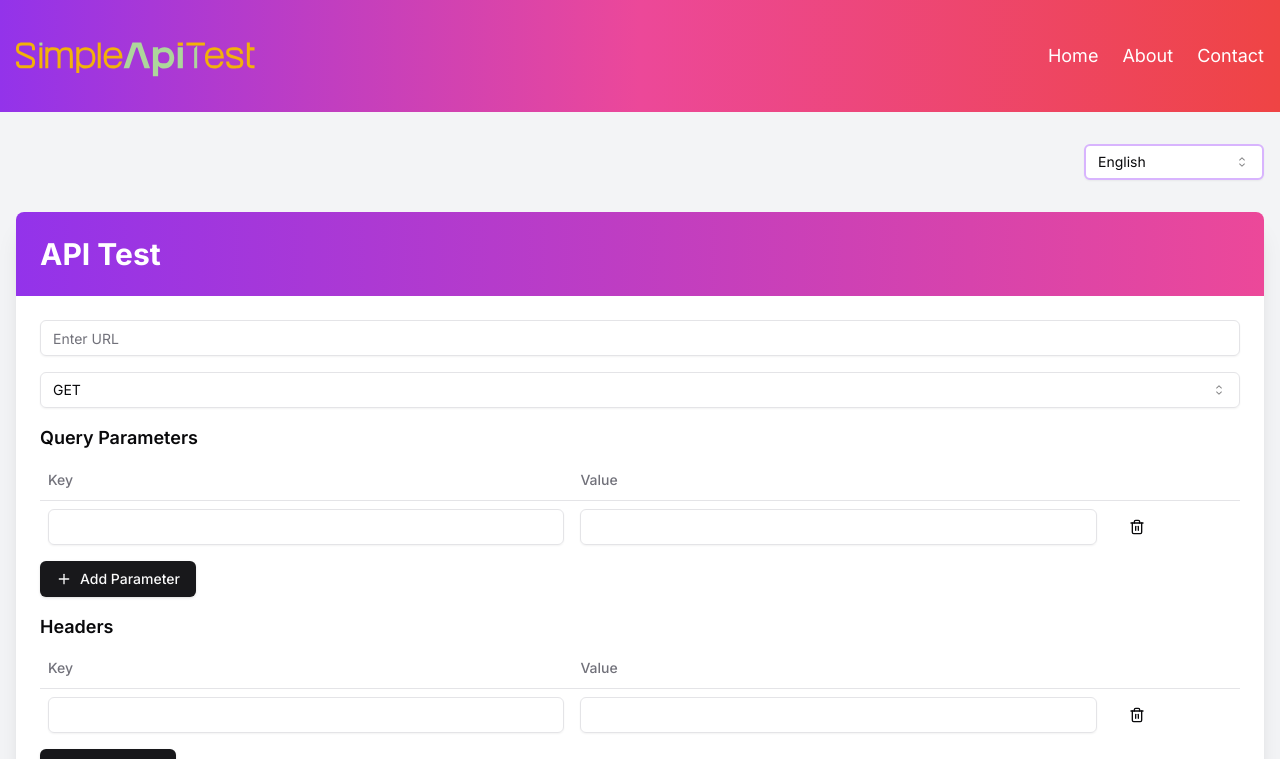
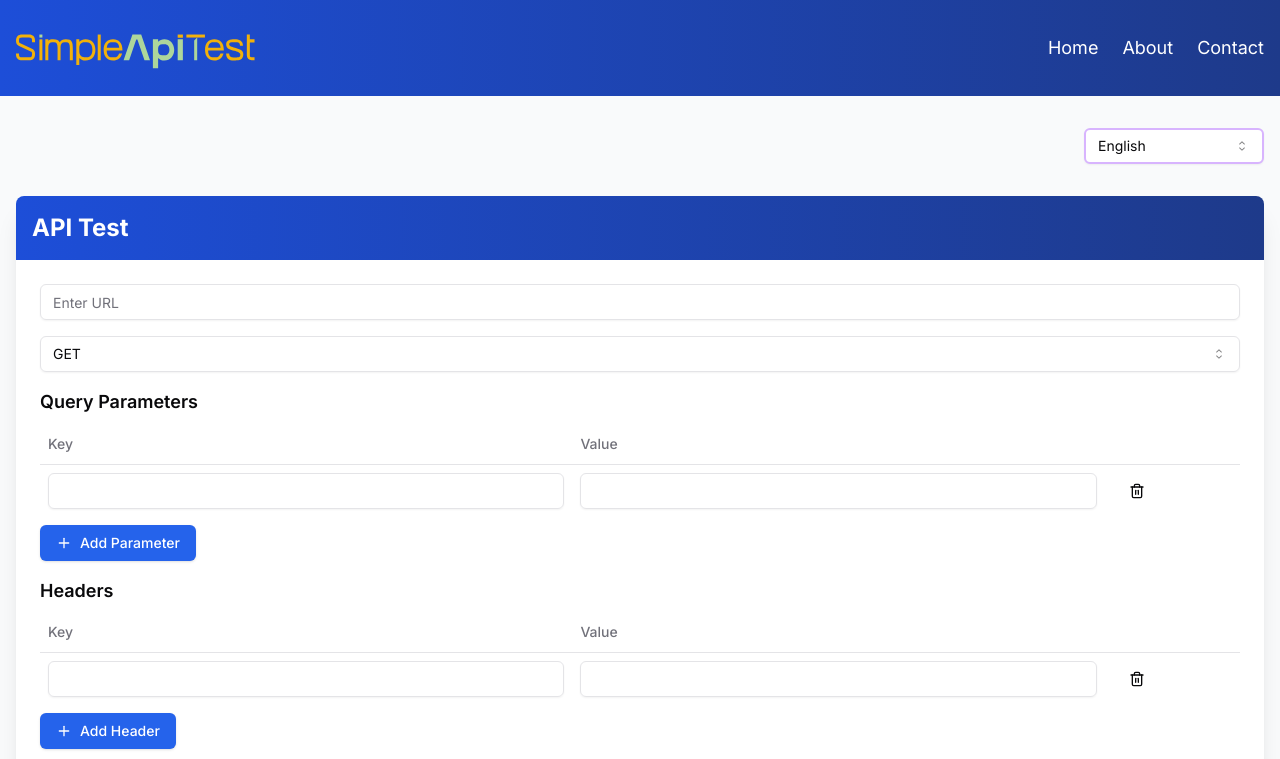
Before and after one commit to AlpsA233/simple-api-test, a Next.js app: page /en in a window 1280 px wide. Shown: the top 759 px of the page. Built offline with nearby package versions, Linux system fonts and the light colour scheme.

Commit message:
:rainbow: beautify

```diff
--- a/src/app/[locale]/page.tsx
+++ b/src/app/[locale]/page.tsx
@@ -28,7 +28,7 @@ export default function Home({ params: { locale } }: { params: { locale: string
   }
 
   return (
-    <div className="min-h-screen bg-gray-100">
+    <div className="min-h-screen bg-gray-50">
       <main className="container mx-auto px-4 py-8">
         <div className="mb-8 flex justify-end">
           <Select value={language} onValueChange={handleLanguageChange}>
@@ -43,8 +43,8 @@ export default function Home({ params: { locale } }: { params: { locale: string
           </Select>
         </div>
         <div className="bg-white shadow-xl rounded-lg overflow-hidden">
-          <div className="bg-gradient-to-r from-purple-600 to-pink-500 p-6">
-            <h1 className="text-3xl font-bold text-white">{t('apiTestTitle')}</h1>
+          <div className="bg-gradient-to-r from-blue-700 to-blue-900 p-4">
+            <h1 className="text-2xl font-bold text-white">{t('apiTestTitle')}</h1>
           </div>
           <div className="p-6">
             <RequestForm onResponse={setResponse} />
@@ -52,8 +52,8 @@ export default function Home({ params: { locale } }: { params: { locale: string
         </div>
         {response && (
           <div className="mt-8 bg-white shadow-xl rounded-lg overflow-hidden">
-            <div className="bg-gradient-to-r from-green-500 to-teal-500 p-6">
-              <h2 className="text-2xl font-semibold text-white">{t('responseTitle')}</h2>
+            <div className="bg-gradient-to-r from-gray-700 to-gray-800 p-4">
+              <h2 className="text-xl font-semibold text-white">{t('responseTitle')}</h2>
             </div>
             <div className="p-6">
               <ResponseDisplay response={response} />
--- a/src/app/components/Header.tsx
+++ b/src/app/components/Header.tsx
@@ -4,8 +4,8 @@ import Link from 'next/link'
 export default function Header() {
   const t = useTranslations()
   return (
-    <header className="bg-gradient-to-r from-purple-600 via-pink-500 to-red-500 text-white">
-      <div className="container mx-auto px-4 py-6 flex items-center justify-between">
+    <header className="bg-gradient-to-r from-blue-700 to-blue-900 text-white">
+      <div className="container mx-auto px-4 py-4 flex items-center justify-between">
         <Link href="/" className="flex items-center space-x-2">
           <img src="/logo.svg" alt="SimpleApiTest Logo" className="w-60 h-16" />
         </Link>
--- a/src/app/components/RequestForm.tsx
+++ b/src/app/components/RequestForm.tsx
@@ -130,7 +130,7 @@ export default function RequestForm({ onResponse }: RequestFormProps) {
             ))}
           </TableBody>
         </Table>
-        <Button type="button" onClick={() => addRow(setQueryParams)} className="mt-2"><Plus size={16} className="mr-2" /> {t('addParam')}</Button>
+        <Button type="button" onClick={() => addRow(setQueryParams)} className="mt-2 bg-blue-600 hover:bg-blue-700 text-white"><Plus size={16} className="mr-2" /> {t('addParam')}</Button>
       </div>
 
       <div>
@@ -159,7 +159,7 @@ export default function RequestForm({ onResponse }: RequestFormProps) {
             ))}
           </TableBody>
         </Table>
-        <Button type="button" onClick={() => addRow(setHeaders)} className="mt-2"><Plus size={16} className="mr-2" /> {t('addHeader')}</Button>
+        <Button type="button" onClick={() => addRow(setHeaders)} className="mt-2 bg-blue-600 hover:bg-blue-700 text-white"><Plus size={16} className="mr-2" /> {t('addHeader')}</Button>
       </div>
 
       <Textarea
@@ -167,7 +167,7 @@ export default function RequestForm({ onResponse }: RequestFormProps) {
         onChange={(e) => setBody(e.target.value)}
         placeholder={t('body')}
       />
-      <Button type="submit">{t('send')}</Button>
+      <Button type="submit" className='mt-2 bg-blue-600 hover:bg-blue-700 text-white'>{t('send')}</Button>
     </form>
   )
 }
```
